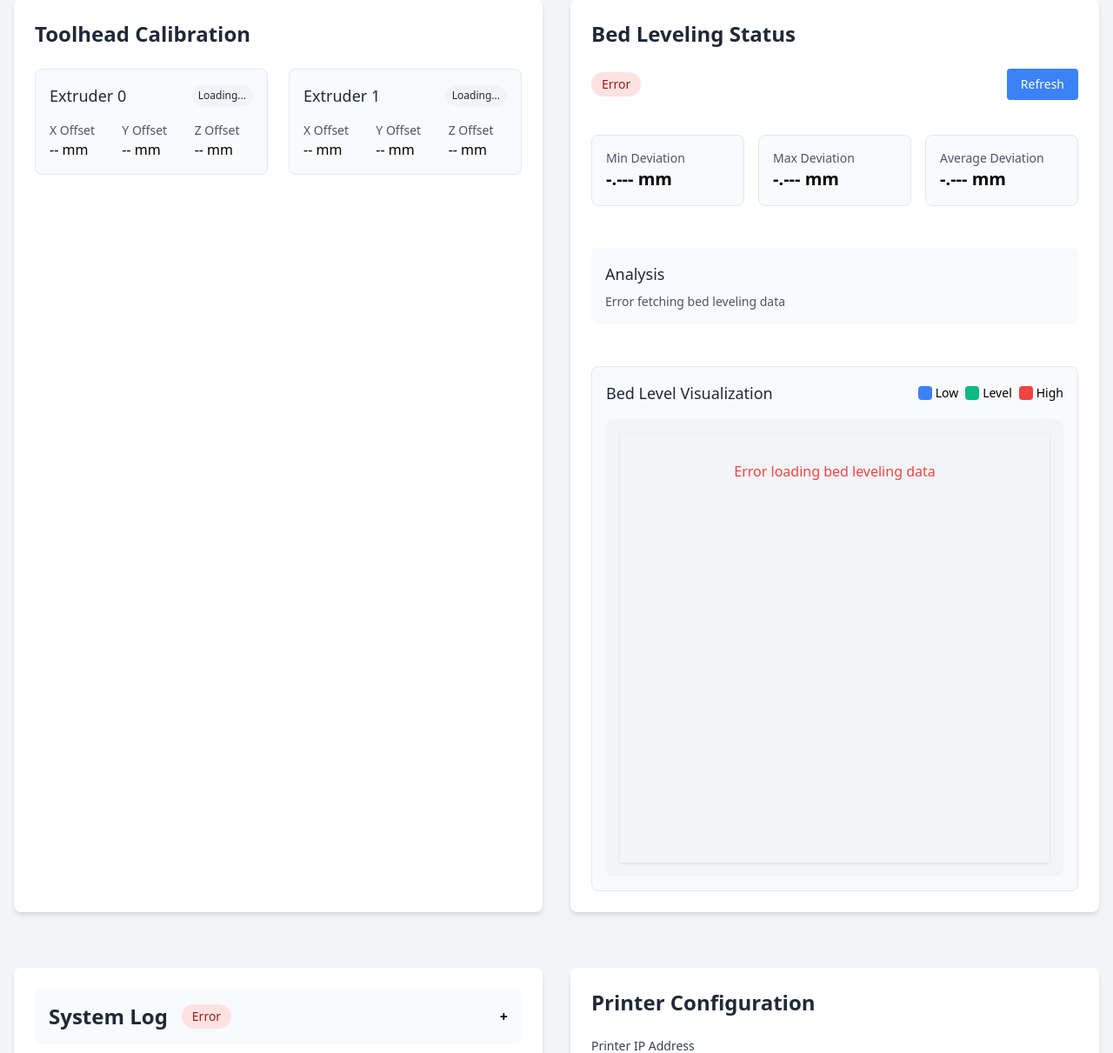
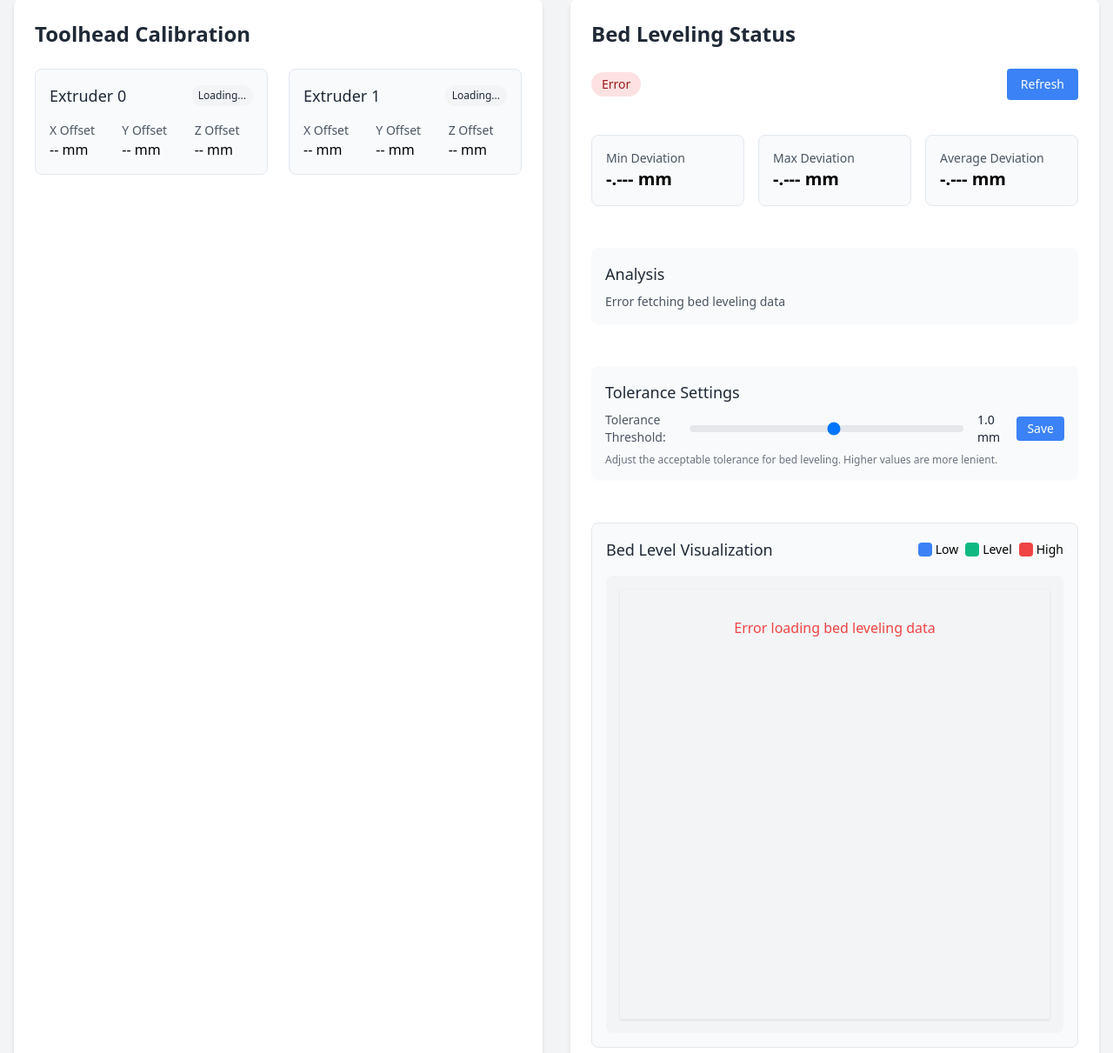
Before and after one commit to christophergault198/UltiUI, a Python web app: template src/templates/index.html in a window 1280 px wide. Shown: the part 1801-3012 px from the top of the page at 87% size. Run offline with Jinja, Linux system fonts and the light colour scheme; the template is opened without the code that fills it, so the values that code supplies are empty.

Commit message:
added tolerance threshold configuration with API endpoints for retrieval and update; enhanced UI with slider for dynamic adjustment of tolerance settings

```diff
--- a/src/templates/index.html
+++ b/src/templates/index.html
@@ -1085,6 +1085,20 @@
                         <div id="analysis-text" class="text-sm text-gray-600">
                             Loading analysis...
                         </div>
+                    </div>
+
+                    <!-- Tolerance Control -->
+                    <div class="bg-gray-50 rounded-lg p-4 mb-6">
+                        <h3 class="text-lg font-medium text-gray-800 mb-2">Tolerance Settings</h3>
+                        <div class="flex items-center space-x-4">
+                            <label for="tolerance-slider" class="text-sm text-gray-600">Tolerance Threshold:</label>
+                            <input type="range" id="tolerance-slider" min="0.1" max="2.0" step="0.1" class="w-full h-2 bg-gray-200 rounded-lg appearance-none cursor-pointer">
+                            <span id="tolerance-value" class="text-sm font-medium text-gray-800">1.0 mm</span>
+                            <button id="save-tolerance" class="px-3 py-1 text-sm bg-blue-500 text-white rounded hover:bg-blue-600 transition-colors">
+                                Save
+                            </button>
+                        </div>
+                        <p class="text-xs text-gray-500 mt-2">Adjust the acceptable tolerance for bed leveling. Higher values are more lenient.</p>
                     </div>
 
                     <!-- Bed Level Visualization -->
@@ -2958,6 +2972,71 @@
                 localStorage.setItem('layout', layout);
             }
         });
+
+        // Handle tolerance threshold changes
+        async function loadToleranceThreshold() {
+            try {
+                const response = await fetch('/api/tolerance-threshold');
+                if (!response.ok) {
+                    throw new Error(`HTTP error! status: ${response.status}`);
+                }
+
+                const data = await response.json();
+                const toleranceSlider = document.getElementById('tolerance-slider');
+                const toleranceValue = document.getElementById('tolerance-value');
+
+                toleranceSlider.value = data.tolerance_threshold;
+                toleranceValue.textContent = `${data.tolerance_threshold} mm`;
+            } catch (error) {
+                console.error('Error loading tolerance threshold:', error);
+            }
+        }
+
+        async function saveToleranceThreshold() {
+            try {
+                const toleranceSlider = document.getElementById('tolerance-slider');
+                const toleranceValue = document.getElementById('tolerance-value');
+                const newTolerance = parseFloat(toleranceSlider.value);
+
+                const response = await fetch('/api/tolerance-threshold', {
+                    method: 'POST',
+                    headers: {
+                        'Content-Type': 'application/json',
+                    },
+                    body: JSON.stringify({ tolerance_threshold: newTolerance }),
+                });
+
+                if (!response.ok) {
+                    throw new Error(`HTTP error! status: ${response.status}`);
+                }
+
+                const data = await response.json();
+                toleranceValue.textContent = `${data.tolerance_threshold} mm`;
+
+                // Refresh the probing report to apply the new tolerance
+                await updateProbingReport();
+
+                // Show success message
+                addAlert('success', 'Settings', 'Tolerance threshold updated successfully', 'settings');
+            } catch (error) {
+                console.error('Error saving tolerance threshold:', error);
+                addAlert('error', 'Settings', 'Failed to update tolerance threshold', 'settings');
+            }
+        }
+
+        // Update tolerance value display when slider changes
+        document.getElementById('tolerance-slider').addEventListener('input', function() {
+            document.getElementById('tolerance-value').textContent = `${this.value} mm`;
+        });
+
+        // Save tolerance when button is clicked
+        document.getElementById('save-tolerance').addEventListener('click', saveToleranceThreshold);
+
+        // Load tolerance threshold on page load
+        document.addEventListener('DOMContentLoaded', function() {
+            loadToleranceThreshold();
+            // ... existing code ...
+        });
     </script>
 </body>
 </html>
```
Also changed, not shown: src/main.py (+38 -11 lines).
